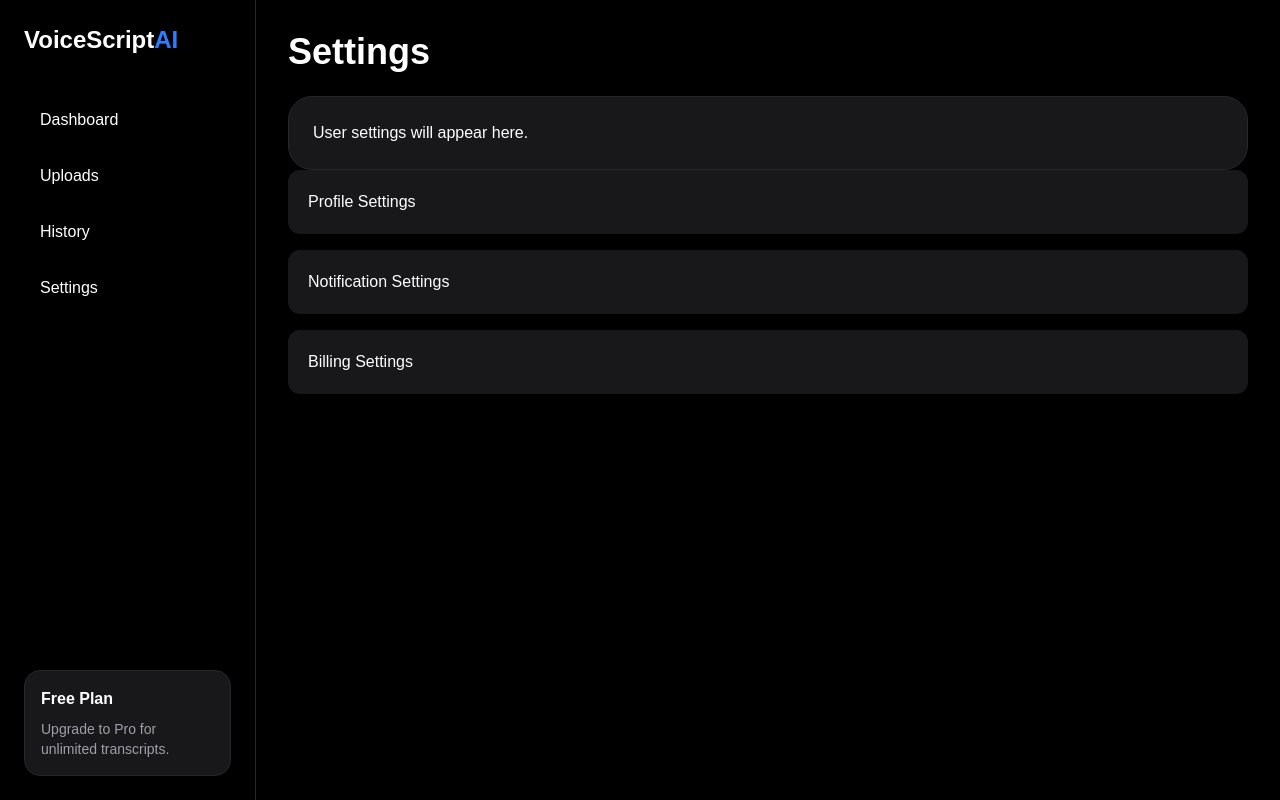
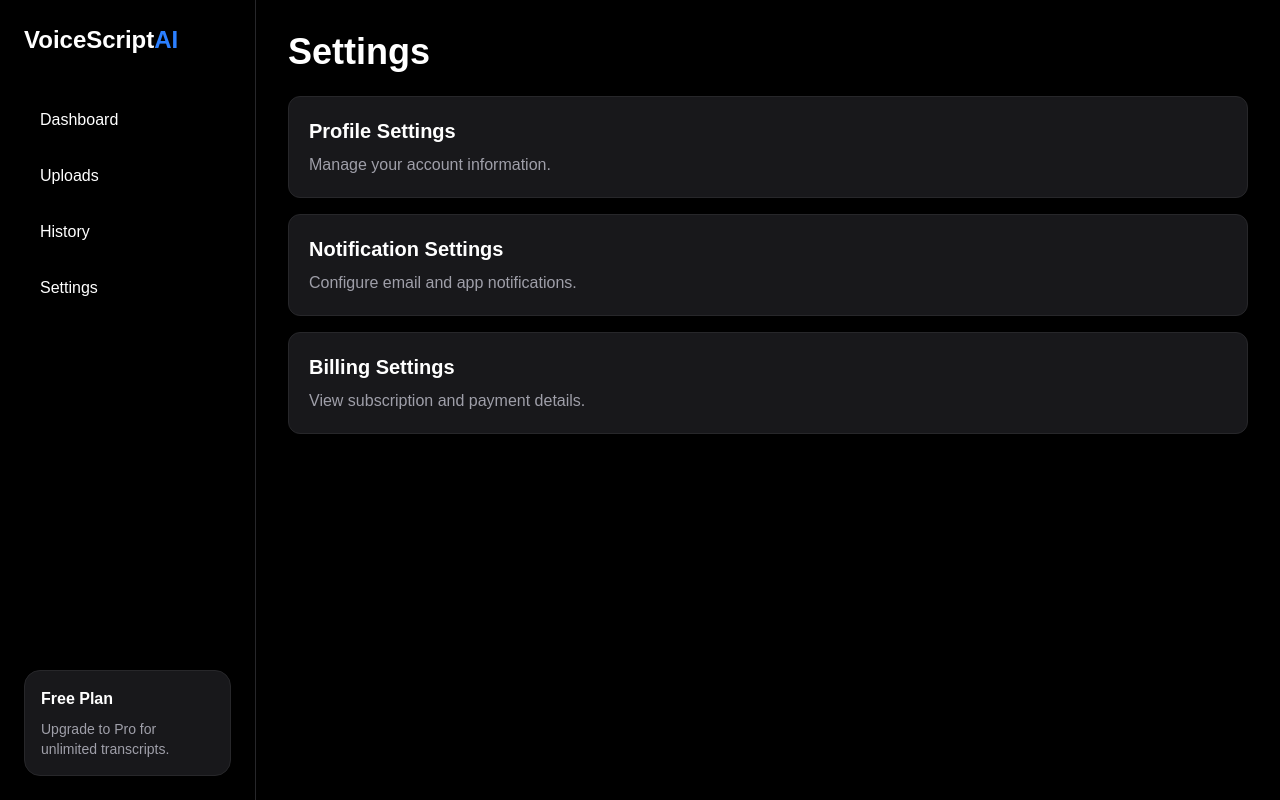
Before and after one commit to Kesarkarale/voicescript-ai, a Next.js app: page /dashboard/settings in a window 1280 px wide. Built offline with nearby package versions, Linux system fonts and the light colour scheme.

Commit message:
Update page.tsx

```diff
--- a/app/dashboard/settings/page.tsx
+++ b/app/dashboard/settings/page.tsx
@@ -10,20 +10,32 @@ export default function SettingsPage() {
           Settings
         </h1>
 
-        <div className="bg-zinc-900 border border-zinc-800 rounded-3xl p-6">
-          User settings will appear here.
-        </div>
         <div className="space-y-4">
-  <div className="bg-zinc-900 p-5 rounded-xl">
+          <div className="bg-zinc-900 border border-zinc-800 p-5 rounded-xl">
+            <h2 className="text-xl font-semibold mb-2">
               Profile Settings
+            </h2>
+            <p className="text-zinc-400">
+              Manage your account information.
+            </p>
           </div>
 
-  <div className="bg-zinc-900 p-5 rounded-xl">
+          <div className="bg-zinc-900 border border-zinc-800 p-5 rounded-xl">
+            <h2 className="text-xl font-semibold mb-2">
               Notification Settings
+            </h2>
+            <p className="text-zinc-400">
+              Configure email and app notifications.
+            </p>
           </div>
 
-  <div className="bg-zinc-900 p-5 rounded-xl">
+          <div className="bg-zinc-900 border border-zinc-800 p-5 rounded-xl">
+            <h2 className="text-xl font-semibold mb-2">
               Billing Settings
+            </h2>
+            <p className="text-zinc-400">
+              View subscription and payment details.
+            </p>
           </div>
         </div>
       </section>
```
Lines whose indentation alone changed are shown as unchanged.
